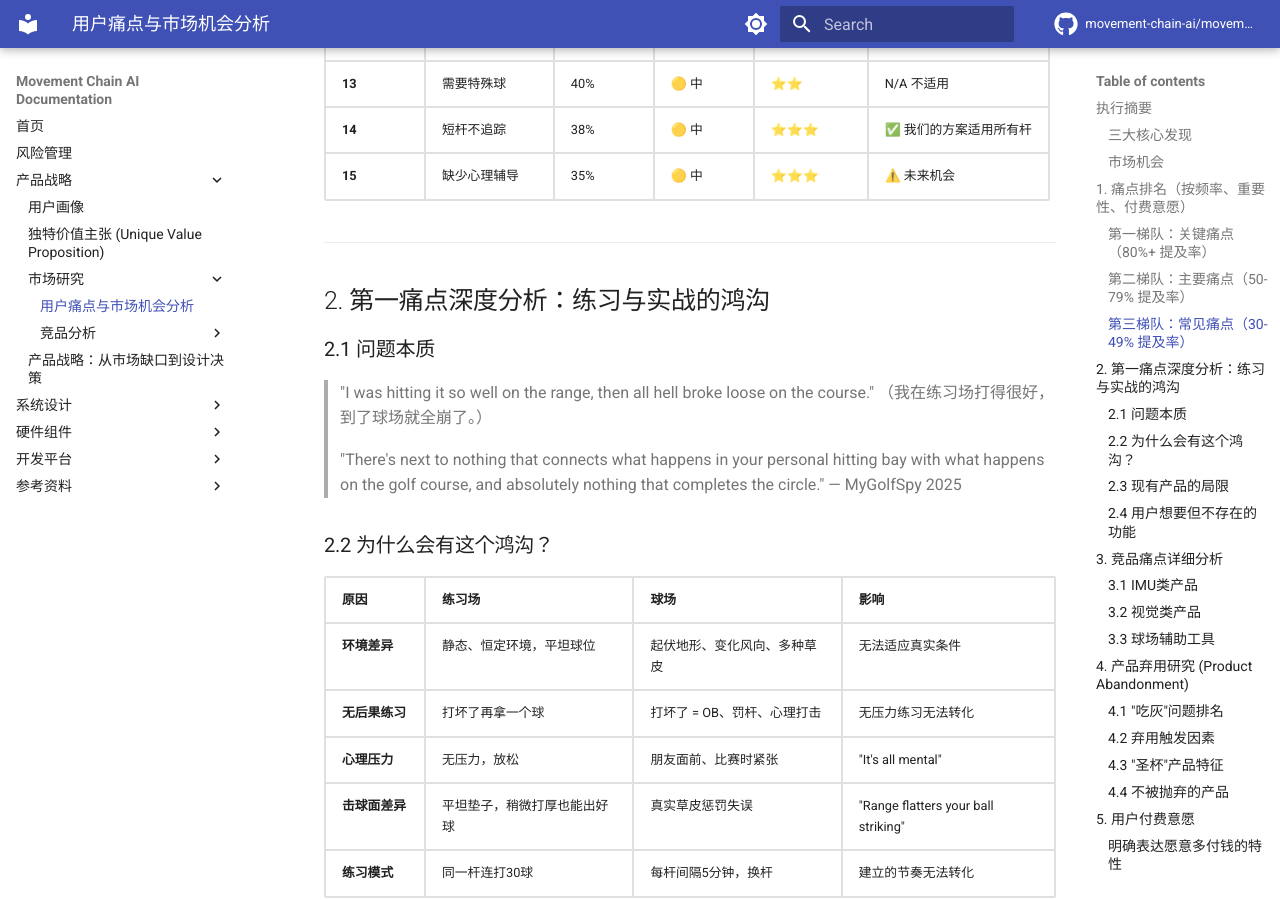
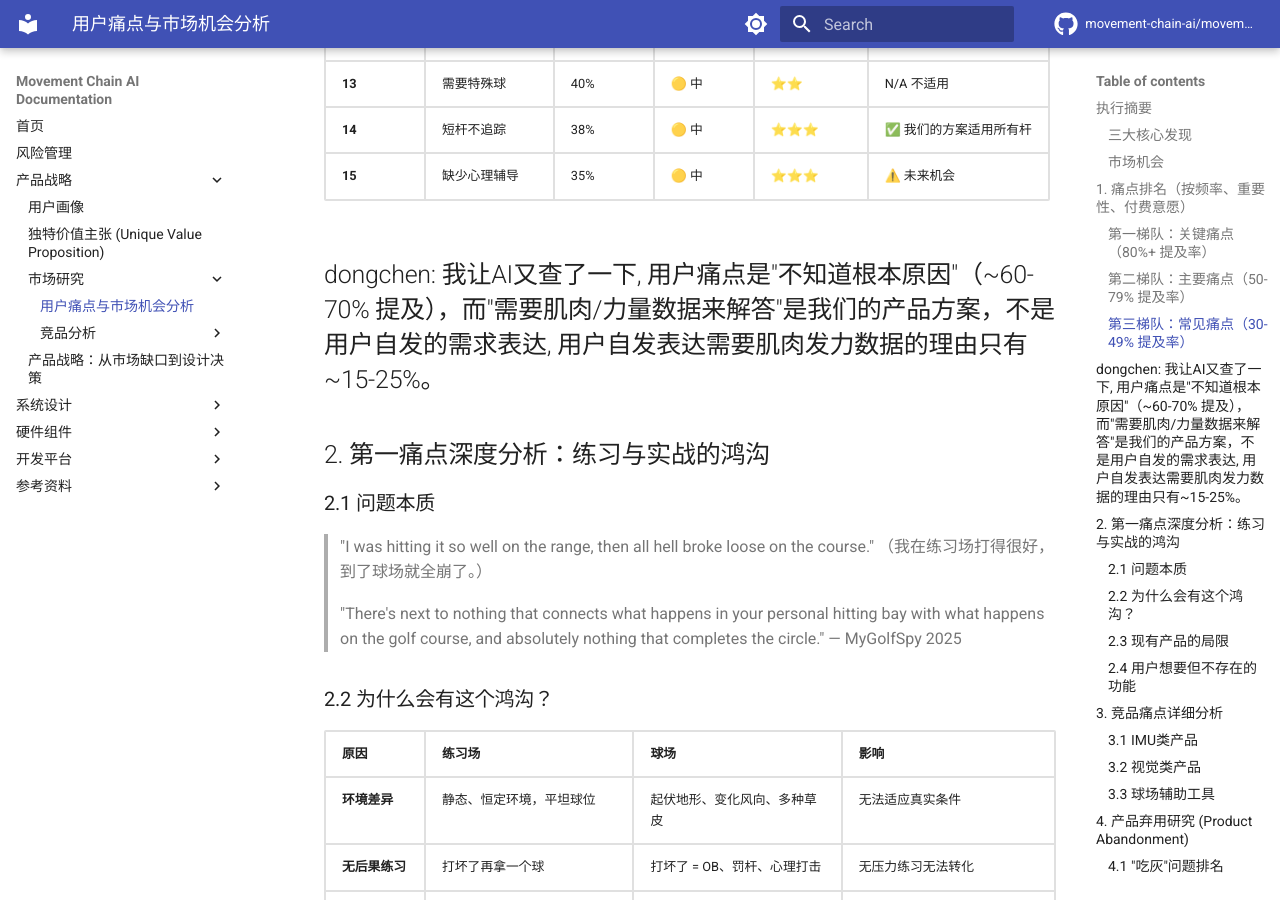
Before and after one commit to movement-chain-ai/movement-chain-docs, an MkDocs documentation site: the page built from docs/zh/product/market-landscape/pain-points.md, in a window 1280 px wide and 900 px high, scrolled down 2095 px. Built offline with MkDocs 1.6.1 and Material for MkDocs 9.7.7, drawn with Linux system fonts in a browser that asks for light colours; comment, search, counter and statistics services are not loaded; the version menu is left out.

Commit message:
docs: add note about EMG demand vs root cause pain point
🤖 Generated with [Claude Code](https://claude.com/claude-code)

Co-Authored-By: Claude Opus 4.5 <noreply@anthropic.com>

```diff
--- a/docs/zh/product/market-landscape/pain-points.md
+++ b/docs/zh/product/market-landscape/pain-points.md
@@ -68,6 +68,7 @@ AI 生成可分享报告 → 社交传播
 | **14** | 短杆不追踪 | 38% | 🟡 中 | ⭐⭐⭐ | ✅ 我们的方案适用所有杆 |
 | **15** | 缺少心理辅导 | 35% | 🟡 中 | ⭐⭐⭐ | ⚠️ 未来机会 |
 
+dongchen: 我让AI又查了一下, 用户痛点是"不知道根本原因"（~60-70% 提及），而"需要肌肉/力量数据来解答"是我们的产品方案，不是用户自发的需求表达, 用户自发表达需要肌肉发力数据的理由只有~15-25%。
 ---
 
 ## 2. 第一痛点深度分析：练习与实战的鸿沟
```
